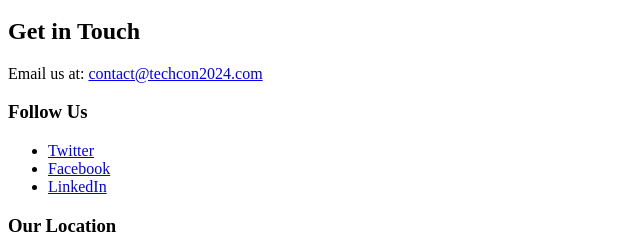
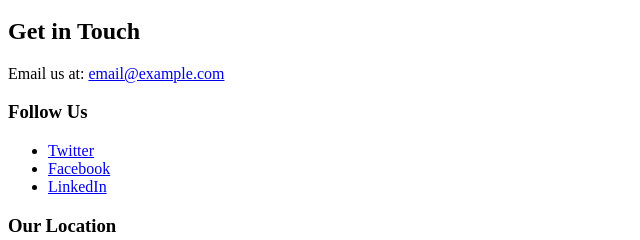
Before and after one commit to auilk/TechCon_HTML, a plain HTML site: page techcon_website/contact.html in a window 1280 px wide. Shown: the part 154-394 px from the top of the page, 0-640 px from the left. Drawn offline with Linux system fonts and the light colour scheme.

Commit message:
Corrected the final task

```diff
--- a/techcon_website/contact.html
+++ b/techcon_website/contact.html
@@ -22,7 +22,7 @@
     <main>
         <section>
             <h2>Get in Touch</h2>
-            <p>Email us at: <a href="mailto:contact@techcon2024.com">contact@techcon2024.com</a></p>
+            <p>Email us at: <a href="mailto:email@example.com">email@example.com</a></p>
 
             <h3>Follow Us</h3>
             <ul>
```
